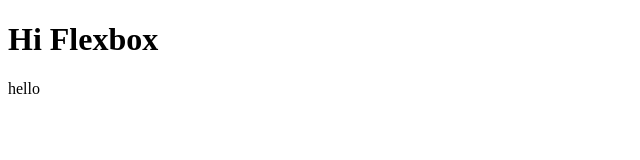
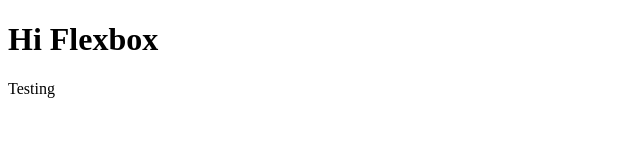
Before and after one commit to piesteve94/Flexbox-course, a plain HTML site: page index.html in a window 1280 px wide. Shown: the full height of the page, 0-640 px from the left. Drawn offline with Linux system fonts and the light colour scheme.

Commit message:
Second Test

```diff
--- a/index.html
+++ b/index.html
@@ -7,6 +7,7 @@
 </head>
 <body>
     <h1> Hi Flexbox</h1>
-    <div>hello</div>
+    <div> Testing
+    </div>
 </body>
 </html>
```
Also changed, not shown: 1 other file.
